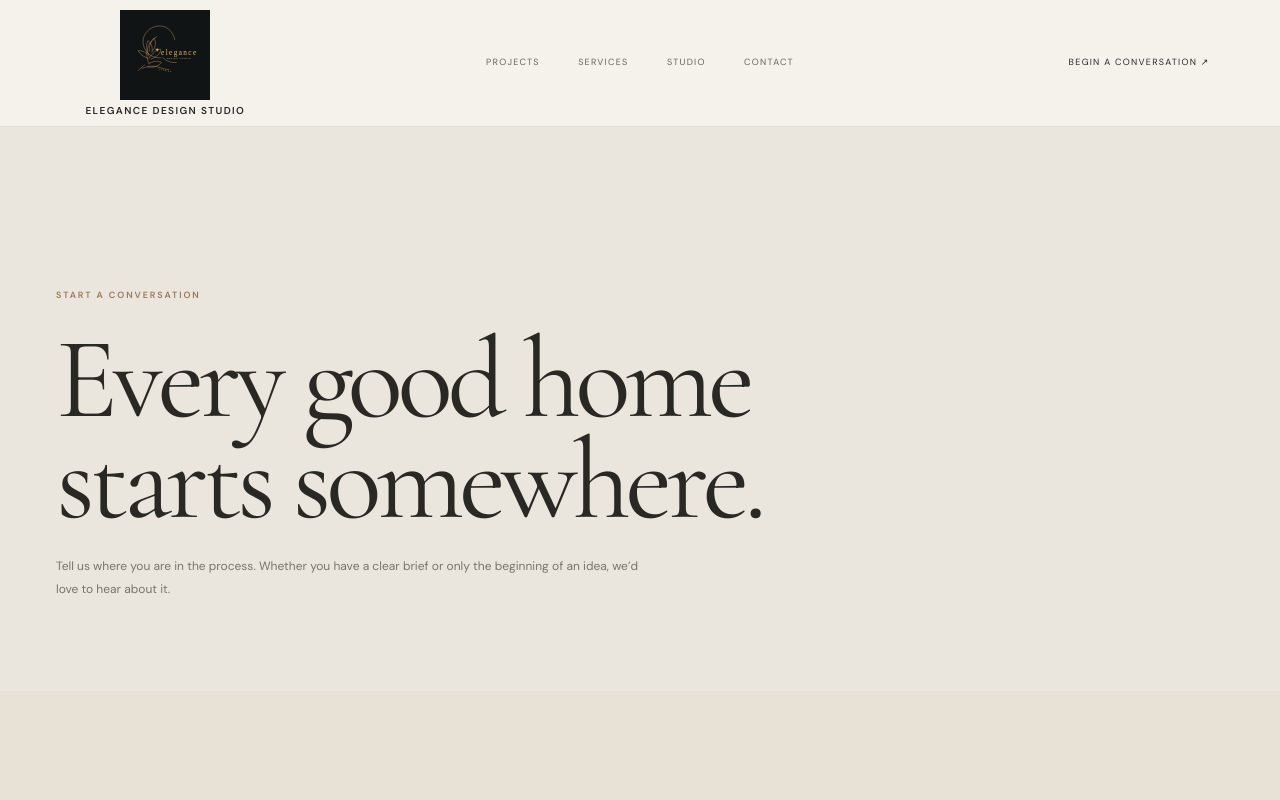
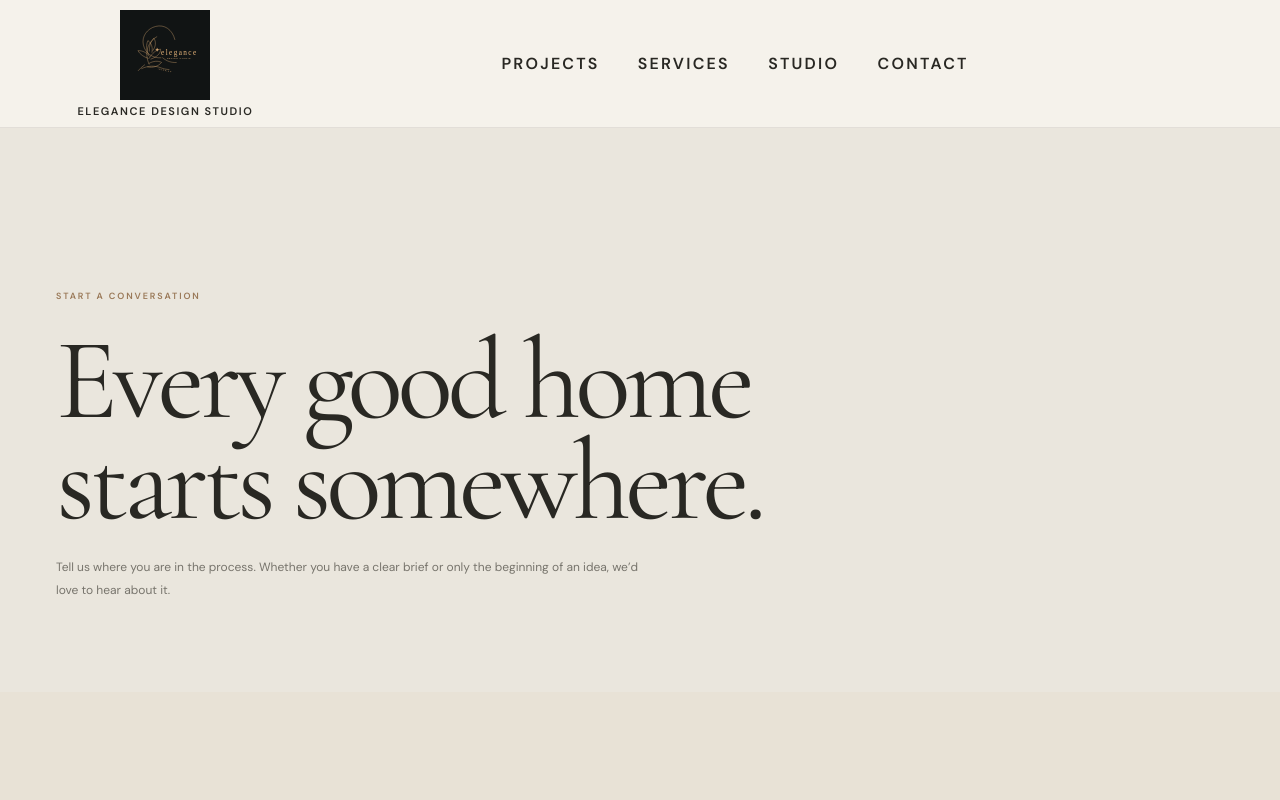
Before and after one commit to sunearn/Elegance-Studio-Design, a Next.js app: page /contact in a window 1280 px wide. Shown: the top 800 px of the page. Built offline with nearby package versions, Linux system fonts and the light colour scheme; no server answers.

Commit message:
Inrcered font size of navigation bar

```diff
--- a/app/globals.css
+++ b/app/globals.css
@@ -25,7 +25,7 @@ button, input, textarea { font: inherit; }
 .button { display: inline-flex; align-items: center; gap: 24px; padding: 15px 0; border: 0; border-bottom: 1px solid currentColor; background: transparent; color: inherit; font-size: 9px; letter-spacing: .16em; text-transform: uppercase; transition: gap .25s ease, color .25s ease; cursor: pointer; }
 .button:hover { gap: 34px; color: var(--bronze); }
 
-.navbar { position: relative; z-index: 5; display: grid; grid-template-columns: 1fr auto 1fr; align-items: center; min-height: 112px; padding: 10px 5.5vw; border-bottom: 1px solid #29282318; background: var(--paper); }
+.navbar { position: relative; z-index: 5; display: grid; grid-template-columns: auto 1fr; align-items: center; min-height: 112px; padding: 10px 5.5vw; border-bottom: 1px solid #29282318; background: var(--paper); }
 .brand { justify-self: start; display: inline-flex; align-items: center; line-height: 1; }
 .brand-lockup {
   --brand-lockup-width: 190px;
@@ -47,7 +47,7 @@ button, input, textarea { font: inherit; }
 .brand-name {
   width: 100%;
   color: var(--ink);
-  font: 600 10px/1 var(--font-sans), Arial, sans-serif;
+  font: 600 11px/1 var(--font-sans), Arial, sans-serif;
   letter-spacing: .14em;
   text-align: center;
   text-transform: uppercase;
@@ -55,13 +55,13 @@ button, input, textarea { font: inherit; }
 }
 .footer .brand-name { color: var(--ivory); }
 .brand small { margin-top: 7px; font: 7px var(--font-sans), Arial, sans-serif; letter-spacing: .39em; }
-.nav-links { display: flex; justify-content: center; gap: clamp(20px, 3vw, 48px); }
-.nav-links a, .nav-cta { font-size: 9px; letter-spacing: .14em; text-transform: uppercase; }
-.nav-links a { position: relative; padding: 8px 0; color: #66635c; transition: color .2s; }
+.nav-links { display: flex; justify-content: center; align-items: center; gap: clamp(20px, 3vw, 48px); justify-self: center; }
+.nav-links a, .nav-cta { font-size: 16px; font-weight: 600; letter-spacing: .14em; text-transform: uppercase; }
+.nav-links a { position: relative; padding: 8px 0; color: var(--ink); transition: color .2s; }
 .nav-links a::after { position: absolute; right: 0; bottom: 2px; left: 0; height: 1px; background: var(--bronze); content: ""; transform: scaleX(0); transform-origin: right; transition: transform .25s ease; }
 .nav-links a:hover { color: var(--ink); }
 .nav-links a:hover::after { transform: scaleX(1); transform-origin: left; }
-.nav-cta { justify-self: end; display: inline-flex; align-items: center; gap: 14px; margin-left: clamp(28px, 4vw, 64px); white-space: nowrap; }
+.nav-cta { display: none; }
 
 .hero { position: relative; display: flex; min-height: min(820px, calc(100svh - 94px)); align-items: end; overflow: hidden; background: #56544d; color: var(--ivory); }
 .hero-image { position: absolute; inset: 0; background: #56544d; transform: scale(1.015); }
@@ -162,8 +162,8 @@ button, input, textarea { font: inherit; }
 .footer-right { display: grid; grid-template-columns: 110px 1fr; gap: 28px; align-content: start; }
 .footer-right .eyebrow { color: #ba9d7d; }
 .footer-links { display: grid; grid-template-columns: 1fr 1fr; gap: 16px 48px; }
-.footer-links a { color: #e0ded7; font-size: 9px; letter-spacing: .1em; text-transform: uppercase; transition: color .2s; }
-.footer-links a:hover { color: #c8a985; }
+.footer-links a { color: var(--ivory); font-size: 9px; letter-spacing: .1em; text-transform: uppercase; transition: color .2s; }
+.footer-links a:hover { color: var(--ivory); }
 .footer-bottom { display: flex; justify-content: space-between; gap: 16px; border-top: 1px solid #ffffff26; padding-top: 17px; color: #a9a89f; font-size: 8px; letter-spacing: .12em; text-transform: uppercase; }
 
 .page-hero { padding: clamp(90px, 12vw, 165px) 0 90px; background: #eae6dd; }
@@ -206,7 +206,7 @@ button, input, textarea { font: inherit; }
   .cinematic-hero { --hero-header-height: 82px; }
   .brand-name { font-size: 6px; }
   .nav-links { justify-content: end; gap: 12px; }
-  .nav-links a { display: inline-flex; min-height: 44px; align-items: center; font-size: 7px; letter-spacing: .07em; }
+  .nav-links a { display: inline-flex; min-height: 44px; align-items: center; font-size: 12px; font-weight: 600; letter-spacing: .08em; }
   .button,.text-link { min-height: 44px; align-items: center; }
   .nav-cta { display: none; }
   .hero { min-height: min(760px, calc(100svh - 74px)); }
--- a/components/site-shell.tsx
+++ b/components/site-shell.tsx
@@ -3,5 +3,5 @@ import Image from 'next/image';
 const links = [{href:'/projects',label:'Projects'},{href:'/services',label:'Services'},{href:'/studio',label:'Studio'},{href:'/contact',label:'Contact'}];
 const brandLogo = '/elegance-design-studio-logo.svg';
 export function BrandLogo() { return <span className="brand-lockup"><Image className="brand-logo" src={brandLogo} alt="Elegance Design Studio logo" width={190} height={90} priority /><span className="brand-name">Elegance Design Studio</span></span>; }
-export function Navbar() { return <header className="navbar"><Link href="/" className="brand" aria-label="Elegance Design Studio home"><BrandLogo /></Link><nav className="nav-links" aria-label="Main navigation">{links.map((l)=><Link key={l.href} href={l.href}>{l.label}</Link>)}</nav><Link className="nav-cta" href="/contact">Begin a conversation ↗</Link></header>; }
+export function Navbar() { return <header className="navbar"><Link href="/" className="brand" aria-label="Elegance Design Studio home"><BrandLogo /></Link><nav className="nav-links" aria-label="Main navigation">{links.map((l)=><Link key={l.href} href={l.href}>{l.label}</Link>)}</nav></header>; }
 export function Footer() { return <footer className="footer"><div className="container"><div className="footer-top"><div><Link href="/" className="brand footer-brand"><BrandLogo /></Link><p className="footer-note">Considered interiors for the way you want to live. Kharadi, Pune · working across India.</p></div><nav className="footer-links" aria-label="Footer navigation"><Link href="/projects">Projects</Link><Link href="/services">Services</Link><Link href="/studio">Studio</Link><Link href="/contact">Contact</Link></nav></div><div className="footer-bottom"><span>© {new Date().getFullYear()} Elegance Design Studio</span><span>Made with intention</span></div></div></footer>; }
```
